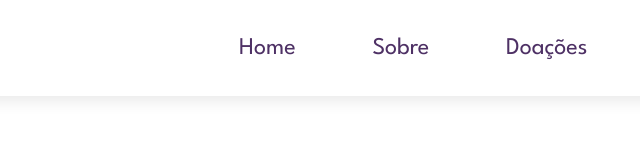
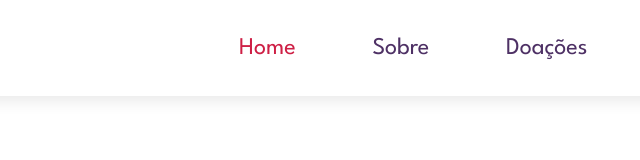
Before and after one commit to sienno-tecnologia/web, a website built with Parcel: page src/index.html in a window 1280 px wide. In both pictures the pointer is over the link "Home". Shown: the full height of the page, 243-883 px from the left. Built offline with nearby package versions, Linux system fonts and the light colour scheme.

Commit message:
colocando hover nos links do menu
-VINI

```diff
--- a/src/styles/index.css
+++ b/src/styles/index.css
@@ -35,6 +35,10 @@ a {
   text-decoration: none;
   color: var(--lavender);
   font: inherit;
+}
+
+a:hover{
+  color: var(--red600);
 }
 
 .page-header {
```
